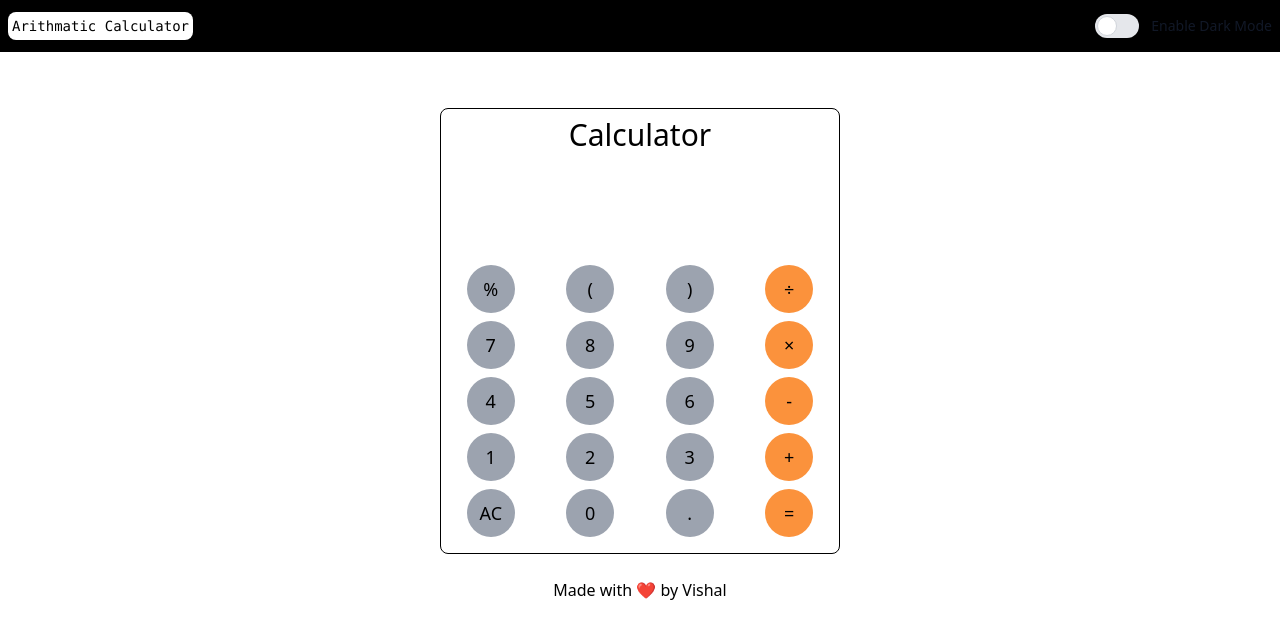
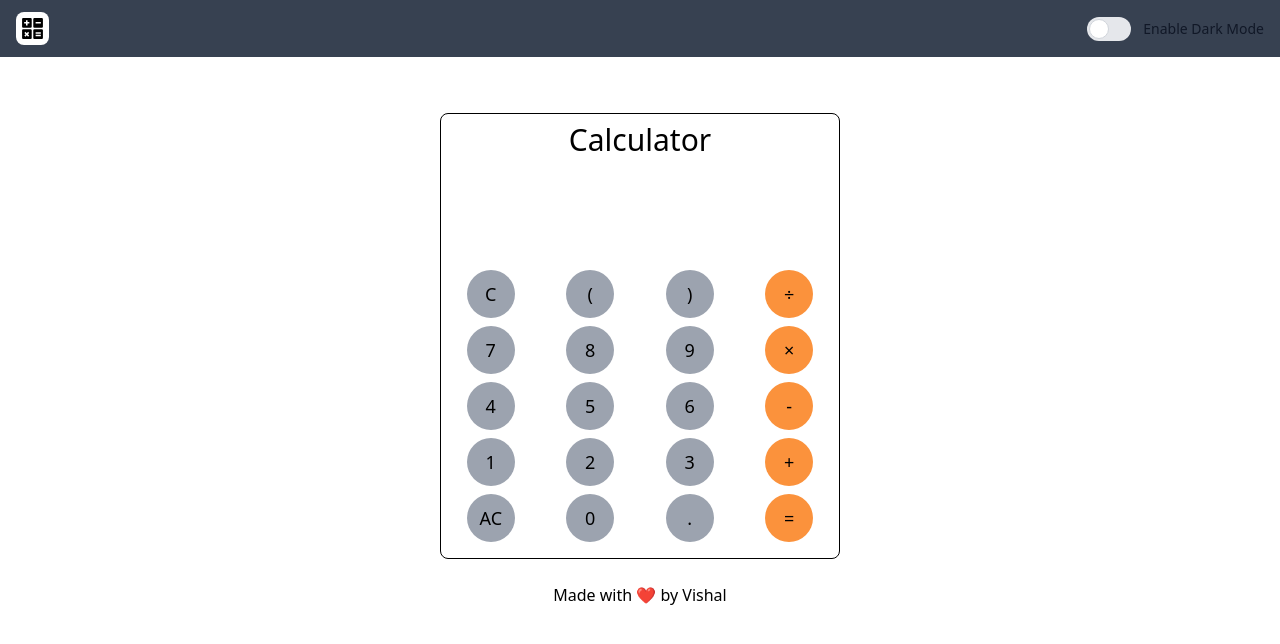
Before and after one commit to vishal-kumaar/simple-calculator, a React (Create React App) app: page / in a window 1280 px wide. Shown: the top 644 px of the page. Built offline with nearby package versions, Linux system fonts and the light colour scheme.

Commit message:
Changed module button to clear button in Calculator.js

```diff
--- a/src/components/Calculator.js
+++ b/src/components/Calculator.js
@@ -32,11 +32,11 @@ export default function Calculator(props) {
 
     return (
         <div className={`${border} rounded-lg ${textColor} w-[90%] text-center m-auto mt-14 ${bgColor} sm:w-[25rem]`}>
-            <div className="text-3xl my-2">Calculator</div>
+            <div className="text-3xl my-2 font-medium">Calculator</div>
             <div type="text" className={`pr-2 mt-14 w-full h-10 text-2xl ${textColor} text-right outline-none bg-transparent`}>{inputVal}</div>
             <div className="my-4">
                 <div className="flex justify-around items-center mt-2">
-                    <button className={`${btnColor} w-12 h-12 rounded-full text-lg active:translate-y-1`} onClick={() => setInputVal(inputVal + "%")}>%</button>
+                    <button className={`${btnColor} w-12 h-12 rounded-full text-lg active:translate-y-1`} onClick={() => setInputVal(inputVal.slice(0, -1))}>C</button>
                     <button className={`${btnColor} w-12 h-12 rounded-full text-lg active:translate-y-1`} onClick={() => setInputVal(inputVal + "(")}>(</button>
                     <button className={`${btnColor} w-12 h-12 rounded-full text-lg active:translate-y-1`} onClick={() => setInputVal(inputVal + ")")}>)</button>
                     <button className="bg-orange-400 w-12 h-12 rounded-full text-lg active:translate-y-1" onClick={() => setInputVal(inputVal + "/")}>&divide;</button>
--- a/src/components/Navbar.js
+++ b/src/components/Navbar.js
@@ -1,14 +1,15 @@
 import React from 'react'
+import logo from "../images/logo.svg";
 
 export default function Navbar(props) {
   return (
-    <div className='flex justify-between px-2 bg-black flex-wrap'>
+    <div className={`flex justify-between px-4 flex-wrap ${props.mode==="dark" ? "bg-black" : "bg-gray-700"}`}>
       <div className="text-black my-3 bg-white p-1 rounded-lg text-sm font-mono">
-        Arithmatic Calculator
+        <img width={25} height={25} src={logo} alt="" />
       </div>
-      <label className="inline-flex relative items-center cursor-pointer my-3">
-        <input type="checkbox" value="" className="sr-only peer" id="checkbox" onClick={props.toggleMode}/>
-        <div className="w-11 h-6 bg-gray-200 peer-focus:outline-none peer-focus:ring-4 peer-focus:ring-blue-300 dark:peer-focus:ring-blue-800 rounded-full peer dark:bg-gray-700 peer-checked:after:translate-x-full peer-checked:after:border-white after:content-[''] after:absolute after:top-[4px] after:left-[2px] after:bg-white after:border-gray-300 after:border after:rounded-full after:h-5 after:w-5 after:transition-all dark:border-gray-600 peer-checked:bg-blue-600"></div>
+      <label className="inline-flex relative items-center cursor-pointer my-[15px]">
+        <input type="checkbox" className="sr-only peer" id="checkbox" onClick={props.toggleMode}/>
+        <div className="w-11 h-6 bg-gray-200 peer-focus:outline-none peer-focus:ring-4 peer-focus:ring-blue-300 dark:peer-focus:ring-blue-800 rounded-full peer dark:bg-gray-400 peer-checked:after:translate-x-full peer-checked:after:border-white after:content-[''] after:absolute after:top-[4px] after:left-[2px] after:bg-white after:border-gray-300 after:border after:rounded-full after:h-5 after:w-5 after:transition-all dark:border-gray-600 peer-checked:bg-blue-600"></div>
         <span className="ml-3 text-sm font-medium text-gray-900 dark:text-gray-300">{props.mode==="dark" ? "Disable" : "Enable"} Dark Mode</span>
       </label>
     </div>
```
